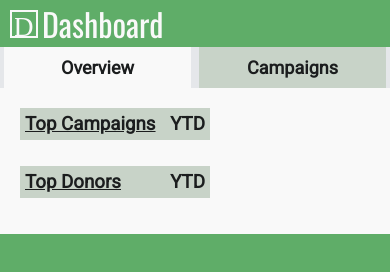
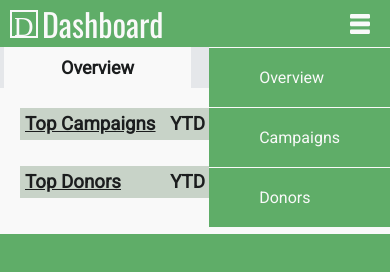
Before and after one commit to amicko/Non-Profit-Dashboard, a website: page index.html in a window 390 px wide. Both pictures are taken after a click on the link "Overview". Drawn offline with nearby package versions, Linux system fonts and the light colour scheme; no server answers.

Commit message:
added hamburger menu

```diff
--- a/index.html
+++ b/index.html
@@ -14,8 +14,17 @@
 <body>
 
   <header>
-  	<a href= "#home"></a>
+  	<a class="logo" href= "#home"></a>
   	<h1> Dashboard </h1>
+
+  	<button class="hamburger_menu"></button>
+  	<div class="options">
+  		<ul>
+  			<li><a href="#"> Overview </a> </li>
+  			<li><a href="#">  Campaigns </a></li>
+  			<li><a href="#">  Donors </a></li>
+  		</ul>
+  	</div>
 
   </header>
 
--- a/styles/_global_styles.scss
+++ b/styles/_global_styles.scss
@@ -23,8 +23,9 @@ ul{
 /* Header and Nav */
 header{
 	background-color: $bright_green;
+	position: relative;
 
-	a {
+	.logo{
 		background-color: grey;
 		height: 28px;
 		width: 28px;
@@ -45,6 +46,50 @@ header{
 		margin: 0;
 	}
 
+	.hamburger_menu{
+		background: url("../images/hamburger.svg") no-repeat center;
+		display:block;
+		height: 20px;
+		width: 20px;
+		float: right;
+		margin-right: 20px;
+		margin-top: 14px;
+		border: none;
+
+	}
+
+	.options{
+		display: block;
+		float:right;
+		background-color: $bright_green;
+		display:block;
+		z-index: 9999;
+		position: absolute;
+		right: 0;
+		color: $off_white;
+
+		ul{
+			margin: 0;
+		}
+
+		li{
+			text-decoration: none;
+			border-top: 1px solid $off_white;
+
+		}
+
+		a{
+			display: block;
+			text-decoration: none;
+			padding: 20px 50px;
+			color: $off_white;
+
+
+
+
+		}
+	}
+
 }
 
 nav{
@@ -61,6 +106,7 @@ nav{
 
 	.campaigns{
 		background-color: $soft_green;
+		display:none;
 	}
 
 	.donors{
--- a/styles/main.sass.css
+++ b/styles/main.sass.css
@@ -15,8 +15,9 @@ ul {
 
 /* Header and Nav */
 header {
-  background-color: #5FAD68; }
-  header a {
+  background-color: #5FAD68;
+  position: relative; }
+  header .logo {
     background-color: grey;
     height: 28px;
     width: 28px;
@@ -31,6 +32,34 @@ header {
     color: #f9f9f9;
     font-weight: 400;
     margin: 0; }
+  header .hamburger_menu {
+    background: url("../images/hamburger.svg") no-repeat center;
+    display: block;
+    height: 20px;
+    width: 20px;
+    float: right;
+    margin-right: 20px;
+    margin-top: 14px;
+    border: none; }
+  header .options {
+    display: block;
+    float: right;
+    background-color: #5FAD68;
+    display: block;
+    z-index: 9999;
+    position: absolute;
+    right: 0;
+    color: #f9f9f9; }
+    header .options ul {
+      margin: 0; }
+    header .options li {
+      text-decoration: none;
+      border-top: 1px solid #f9f9f9; }
+    header .options a {
+      display: block;
+      text-decoration: none;
+      padding: 20px 50px;
+      color: #f9f9f9; }
 
 nav {
   background-color: #E5E7EA;
@@ -42,7 +71,8 @@ nav {
     margin-left: 1%;
     text-align: center; }
   nav .campaigns {
-    background-color: #C8D3C8; }
+    background-color: #C8D3C8;
+    display: none; }
   nav .donors {
     display: none; }
   nav a {
@@ -160,39 +190,9 @@ main {
     overflow-x: scroll;
     text-overflow: ellipsis; }
 
-@media screen and (min-width: 800px) {
-  header {
-    text-align: center; }
-    header a {
-      margin-left: 50px;
-      margin-right: 15px; }
-    header h1 {
-      margin: 10px; }
-  .campaign_menu, .donor_menu {
-    float: left;
-    clear: left;
-    width: 100%; }
-  .main_content {
-    text-align: left; }
-  .total_YTD {
-    float: right;
-    margin-right: 100px; }
-  .selected_donor ul {
-    font-weight: 700; }
-    .selected_donor ul li:nth-child(1)::before {
-      content: "Name: \00a0 \00a0 ";
-      font-weight: 400; }
-    .selected_donor ul li:nth-child(2)::before {
-      content: "Email: \00a0 \00a0 ";
-      font-weight: 400; }
-    .selected_donor ul li:nth-child(3)::before {
-      content: "Spouse: \00a0 \00a0 ";
-      font-weight: 400; }
-    .selected_donor ul li:nth-child(3)::after {
-      content: ""; }
-    .selected_donor ul li:nth-child(4)::before {
-      content: "Phone:\00a0 \00a0 ";
-      font-weight: 400; }
+@media screen and (min-width: 550px) {
+  header .hamburger_menu, header .options {
+    display: none; }
   nav {
     background-color: #E5E7EA;
     overflow: auto; }
@@ -209,3 +209,37 @@ main {
     nav h2 {
       margin: 10px;
       font-size: 18px; } }
+
+@media screen and (min-width: 800px) {
+  header {
+    text-align: center; }
+    header .logo {
+      margin-left: 50px;
+      margin-right: 15px; }
+    header h1 {
+      margin: 10px; }
+    header .hamburger_menu, header .options {
+      display: none; }
+  .campaign_menu, .donor_menu {
+    float: left;
+    clear: left;
+    width: 100%; }
+  .main_content {
+    text-align: left; }
+  .total_YTD {
+    float: right;
+    margin-right: 100px; }
+  .selected_donor ul li:nth-child(1)::before {
+    content: "Name: \00a0 \00a0 ";
+    font-weight: 400; }
+  .selected_donor ul li:nth-child(2)::before {
+    content: "Email: \00a0 \00a0 ";
+    font-weight: 400; }
+  .selected_donor ul li:nth-child(3)::before {
+    content: "Spouse: \00a0 \00a0 ";
+    font-weight: 400; }
+  .selected_donor ul li:nth-child(3)::after {
+    content: ""; }
+  .selected_donor ul li:nth-child(4)::before {
+    content: "Phone:\00a0 \00a0 ";
+    font-weight: 400; } }
```
Also changed, not shown: styles/_media_queries.scss (+43 -31 lines), images/hamburger.svg (added).
